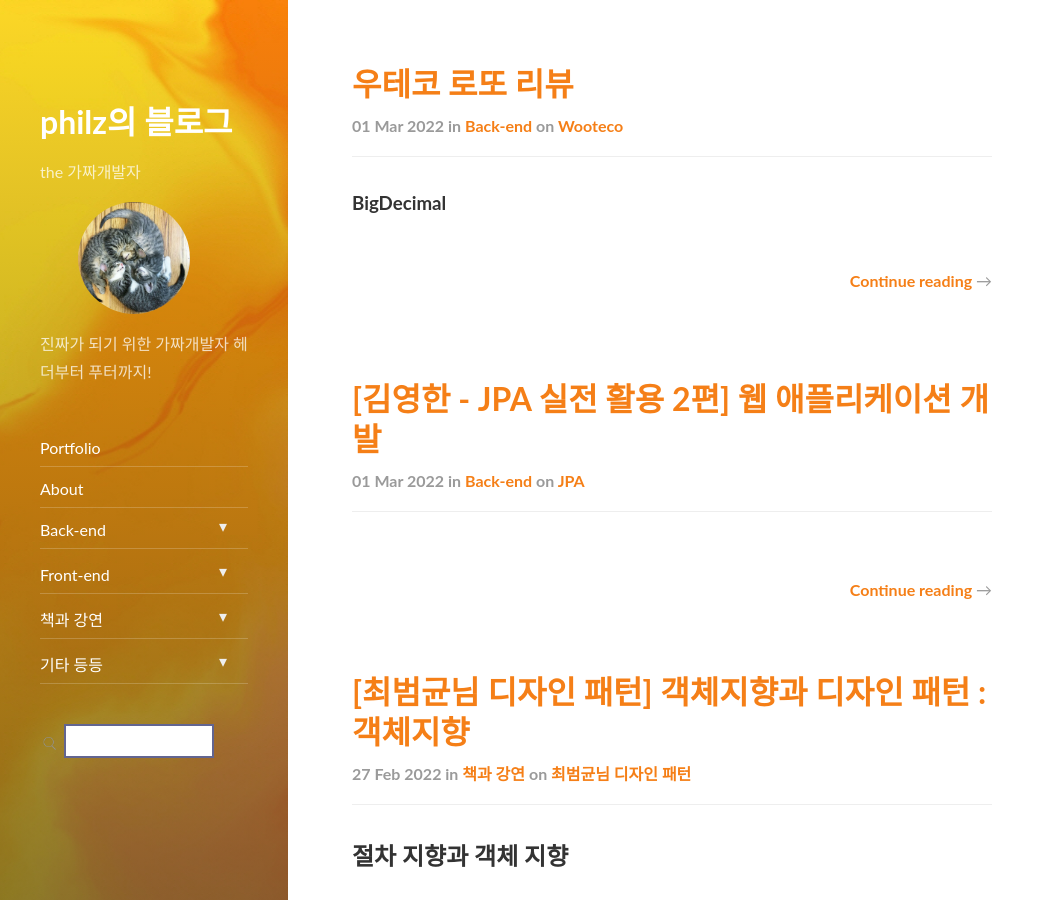
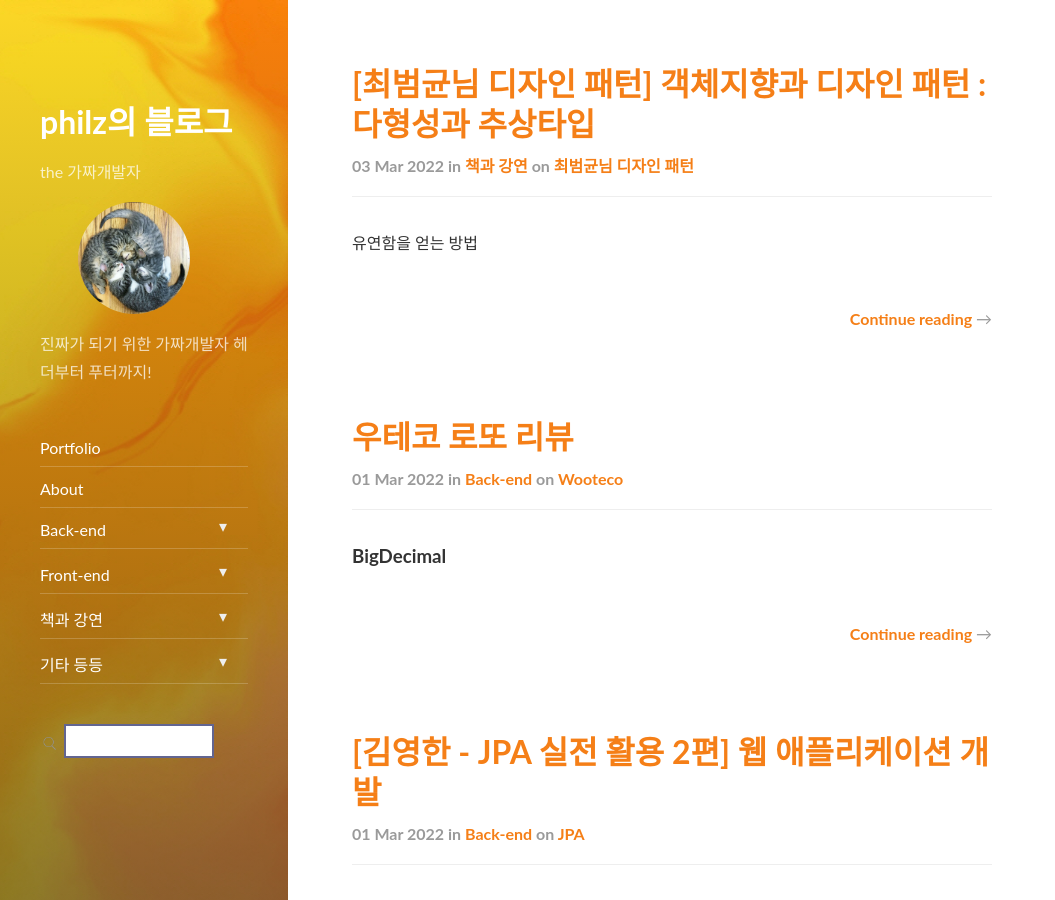
Before and after one commit to progress0407/progress0407.github.io, a Jekyll site: the page built from index.html, in a window 1280 px wide and 900 px high. Shown: the whole window, without its empty margins (0-1055 px from the left). Built offline with Jekyll 4.4.1, drawn with Linux system fonts in a browser that asks for light colours; nearby versions of some CDN libraries; the list of posts is cut into pages by our own code; part of the change alters nothing that is shown; some of the changed text lies outside the part shown.

Commit message:
최범균님 3장 작성

````diff
--- a/_posts/backend/jpa/2022-02-25-yhkim-jpa-app-part-two-2.md
+++ b/_posts/backend/jpa/2022-02-25-yhkim-jpa-app-part-two-2.md
@@ -7,3 +7,66 @@ categories: backend
 tags: jpa
 comments: true
 ---
+
+#### JPA에서는 그림과 같이 id가 같으면 동일한 객체로 취급된다
+
+![image](https://user-images.githubusercontent.com/66164361/156551814-b0f62a5e-a14b-4bdb-989e-f3eb0005e3b7.png)
+
+#### 페이징 처리를 DB가 아닌 WAS에서 처리한다
+
+![image](https://user-images.githubusercontent.com/66164361/156553666-fe4f4851-a4ef-46a6-8da7-f743b683bc5f.png)
+
+자칫 잘못하면 **out of memory** 가 발생할 수 있다
+
+#### 조인을 두 번 연달아 하면 .. 1 + N + N\*M
+
+![image](https://user-images.githubusercontent.com/66164361/156557890-79efb3d7-6535-44ab-9f4b-5d360be70e86.png)
+
+ㅎㅎㅎ
+
+나비효과마냥 `Order` 1개로 이루어진 것이
+Order 하나에 대해 `OrderItem` 2개,
+각각의 `OrderItem`에 대해 2개씩 총 `Item` 4개의 쿼리가 발생한다
+
+> 총 1 + 2 + 4개의 쿼리 발생
+
+### `fetch join` vs `batch size`
+
+1. `fetch join`
+
+v3 방식에서 사용한 것
+한번에 조인해서 모두 가져오지만 컬럼 로우수가 비대해져서 데이터가 커진다
+
+2. `BatchSize`
+
+v4 에서 사용한 것
+한번에 가져오지는 못하지만 최적의 컬럼수를 가질 수 있어 데이터가 작다
+대신 조인된 엔티티를 가져와야 하므로 엔티티 만큼의 쿼리는 추가적으로 나간다 (대신 `IN` 절로 나간다)
+페이징이 가능하다 !
+
+### 결론
+
+`--ToOne`은 페치조인
+`--ToMany`(컬렉션)는 전역 batch size 설정으로 해결하자 (`hibernate.default_batch_fetch_size`)
+
+### BatchSize
+
+보통은 전역으로
+
+```
+jpa.properties.hibernate.default_batch_fetch_size: 100
+```
+
+이렇게 적는게 좋다 좀 더 구체적으로 접근하고자 한다면...
+
+1. Item : OrderItem 이 일대다 단방향 관계라고할 때
+
+`Item` 위에 `@BatchSize` 위에 걸어주면 된다
+
+2. Order : OrderItem 이 일대다 양방향 관계일때
+
+Order 클래스의 프로퍼티 `OrderItem` 위에 어노테이션을 걸어주면 된다
+
+#### batch size 크기
+
+맥시멈은 `1000`개 미만으로 잡자, 천개가 넘어가면 오류가 나는 DB들이 있다고 한다
--- /dev/null
+++ b/_posts/book/cbk-basic-design-pattern/2022-03-03-chapter-03-poly-abst-oop.md
@@ -0,0 +1,154 @@
+---
+layout: post
+title: "[최범균님 디자인 패턴] 객체지향과 디자인 패턴 : 다형성과 추상타입"
+subtitle: "..."
+date: 2022-03-03 23:00 +0900
+categories: book
+tags: cbk-basic-design-pattern
+comments: true
+published: true
+---
+
+유연함을 얻는 방법
+
+- 캡슐화 - 다른 코드에 영향을 최소화하면서 객체의 내부 구현을 변경
+- 상속 - 이 장에서 배운다 !
+
+> 책에서 소개한 예시
+
+인터페이스 `ByteSource`의 구현체는 `FileDataReader`, `SocketDateReader` 들이 있다
+
+인터페이스 `LogController`의 구현체는 `FtpLogFileDownloader`, `SocketLogReader`, `DbTableLogGateway` 들이 있다
+
+## 상속 개요 (`Inheritance`)
+
+---
+
+- 한 타입을 그대로 사용하면서 구현을 추가할 수 있도록 해주는 방법
+
+- 언어마다 다르지만 대게 `private`이 아닌 메서드나 필드를 물려받을 수 있다
+
+- 하위 클래스에서 상위 클래스의 메서드를 재정의(`OverRiding`)할 수 있다
+  - `OverLoading`은 다중 정의이다! (메서드 시그니처 중 메서드명이 다른 것들)
+
+## 다형성(`Polymorphism`)과 상속(`Inheritance`)
+
+---
+
+한 객체(`poly`)가 여러가지 모습(`morph`)을 갖는다
+
+- 여러 타입을 갖는다
+
+```java
+class SomeClass implements TypeA, TypeB { .. }
+```
+
+SomeClass는 TypeA, TypeB 라는 여러 타입을 갖는다
+
+TypeA 로도 사용될 수 있고 TypeB 로도 사용할 수 있다
+
+---
+
+### 인터페이스 상속과 구현 상속
+
+- 인터페이스 상속: 타입 정의만 상속 받음, 다형을 갖는다
+
+- 구현 상속: 상위 클래스의 정의된 기능을 재상속
+
+## 추상 타입과 유연함
+
+---
+
+- `추상화(abstraction)` : 데이터나 프로세스 등을 의미가 비슷한 개념이나 표현으로 정의하는 과정 (`...`)
+
+1. 예) 여러 클래스에서 로그 수집 기능을 뽑아냄
+
+- 구체적인 (국소적인) 정의: 공통의 기능을 뽑아내는 것
+  - 이 정의는 추상화의 일부분이다 !!
+
+2. 예) sum += mark;
+
+- 메모리에서 값 읽고 변경하고 다시 할당
+  그러나 상세 구현에 대한 내용은 없다... 이런 과정을 개념적으로 추상화하고 있을 뿐!!
+
+3. 예) 급여를 제공하는 것을 Employee.play() 로 `모델링`
+
+- 이것도 하나의 추상화이다 !
+
+### 추상 타입과 실제 구현의 연결
+
+`Concrete Class` (구현 클래스)는 추상 타입(`Interface`)를 구현한다
+
+```java
+// LogController는 인터페이스
+LogController collector = new SocketLogReader();
+```
+
+### 추상 타입을 이용한 구현 교체의 유연함
+
+인터페이스를 뽑아냄으로써 `API`를 사용하는 클라이언트의 코드를 교체하지 않게끔할 수 있다
+
+방법은 아래와 같이 2가지를 소개하였다
+
+- ByteSource 타입의 객체를 생성하는 기능을 별도로 분리하여 위임
+
+  - `ByteSourceFactory`
+
+- 생성자 혹은 Setter를 이용해서 사용할 `ByteSource` 주입받기
+
+> 재사용
+> 상대적으로 저수준 로직보다는 고수준이 재사용될 수 있도록 설계하는 것이 더 중요하다
+> 특정한 구현 로직은 변경되더라도 큰 흐름을 제어하는 코드의 전체적인 흐름은 바뀌지 않고 재사용될 수 있어야 한다
+
+### 변화되는 부분을 추상화하기
+
+```java
+FileDataReader reader = new FileDataReader(); // SocketDateReader 로 변경 가능
+```
+
+위 처럼 사용하는 것이 아닌 아래처럼 사용하자
+
+```java
+ByteSource reader = ByteSourceFactory.getInstance().craete();
+```
+
+### 인터페이스에 대고 프로그래밍하기
+
+> 영한님이 얘기한 인터페이스로 발라낸다
+
+- 추상화를 통한 유연함을 얻기 위한 규칙
+
+- 최초 설계에서 바로 도출되기 보다는 요구 사항의 변화와 함께 점진적으로 도출된다
+
+- 유연함을 얻는 과정에서 추상 타입이 증가하고 구도고 복잡해진다
+  - 때문에 모든 곳에서 사용해서는 안 된다
+  - 변화 가능성이 높은 경우에 한해서 사용해야 한다
+
+### 인터페이스는 인터페이스 사용자 입장에서 만들기
+
+`FileDataReader`와 `SocketFileDataReader`가 있을 떄
+
+둘을 추상화한 인터페이스명을 `FileDataReaderIF`로 하면 파일에서만 데이터를 읽는다고 생각하기 쉽다
+
+`ByteSource`라고 지으면 클라이언트를 사용하는 입장에서 "데이터를 읽어온다"는 의미가 더 포괄적으로 잘 전달될 것이다
+
+### 인터페이스와 테스트
+
+테스트를 하기 위한 `Mock` 객체를 만들기 쉽다
+
+이 객체를 통해서 프로덕션 코드의 완성을 기다릴 필요 없이 내가 만든 코드를 빠르게 테스트 할 수 있도록 해준다 !
+
+```java
+class MockByteSource implements ByteSource {
+  public byte[] reade() { ... }
+}
+```
+
+```java
+public voic testProcess() {
+  ByteSource mockSource = new MockByteSource();
+  FlowController fc = new FlowController(mockByteSource);
+
+  ...
+}
+```
````
